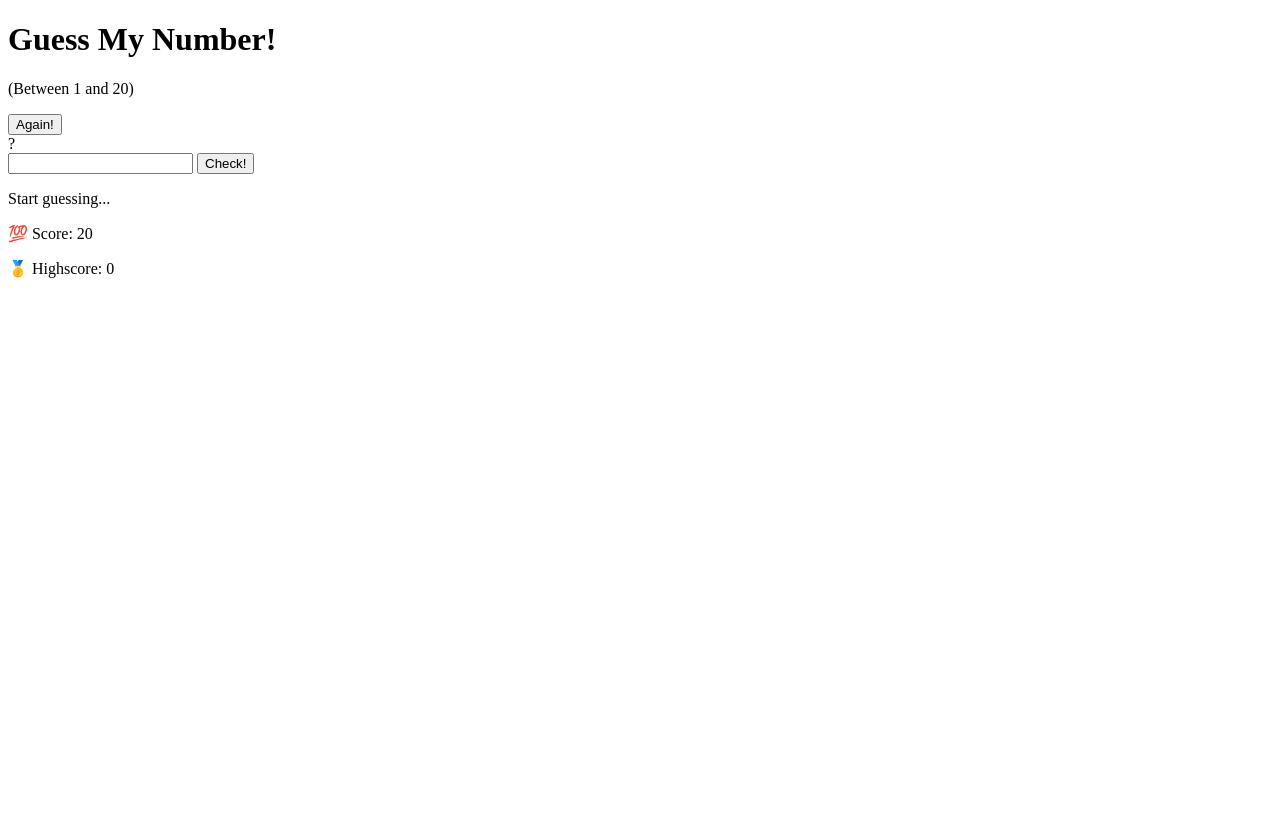
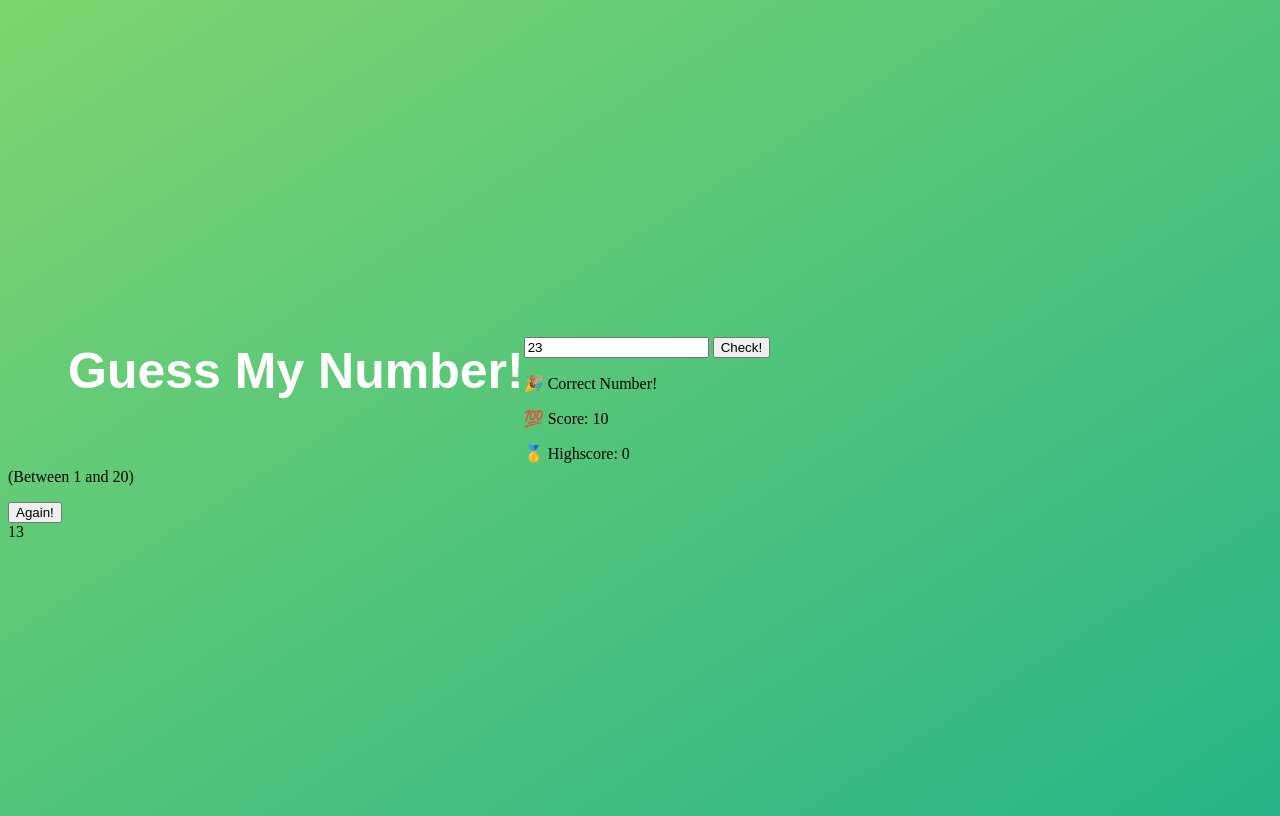
Before and after one commit to stoyj/HOMEWORK.JS1, a plain HTML site: page 05-JavaScript in the Browser-DOM and Events[PROJECT]/index.html in a window 1280 px wide. Drawn offline with Linux system fonts and the light colour scheme; files that its build step writes are made by us from their sources.

Commit message:
<link rel="stylesheet" href="styles.css" /> Using Google, StackOverflow and MDN

```diff
--- a/05-JavaScript in the Browser-DOM and Events[PROJECT]/index.html
+++ b/05-JavaScript in the Browser-DOM and Events[PROJECT]/index.html
@@ -4,7 +4,7 @@
     <meta charset="UTF-8" />
     <meta name="viewport" content="width=device-width, initial-scale=1.0" />
     <meta http-equiv="X-UA-Compatible" content="ie=edge" />
-    <link rel="stylesheet" href="style.css" />
+    <link rel="stylesheet" href="styles.css" />
     <title>Guess My Number!</title>
   </head>
   <body>
--- a/05-JavaScript in the Browser-DOM and Events[PROJECT]/script.js
+++ b/05-JavaScript in the Browser-DOM and Events[PROJECT]/script.js
@@ -2,3 +2,12 @@
 'use strict';
 
 // Using Google, StackOverflow and MDN
+console.log(document.querySelector('.message').textContent);
+document.querySelector('.message').textContent = '🎉 Correct Number!';
+console.log(document.querySelector('.message').textContent);
+
+document.querySelector('.number').textContent = 13;
+document.querySelector('.score').textContent = 10;
+
+document.querySelector('.guess').value = 23;
+console.log(document.querySelector('.guess').value);
```
